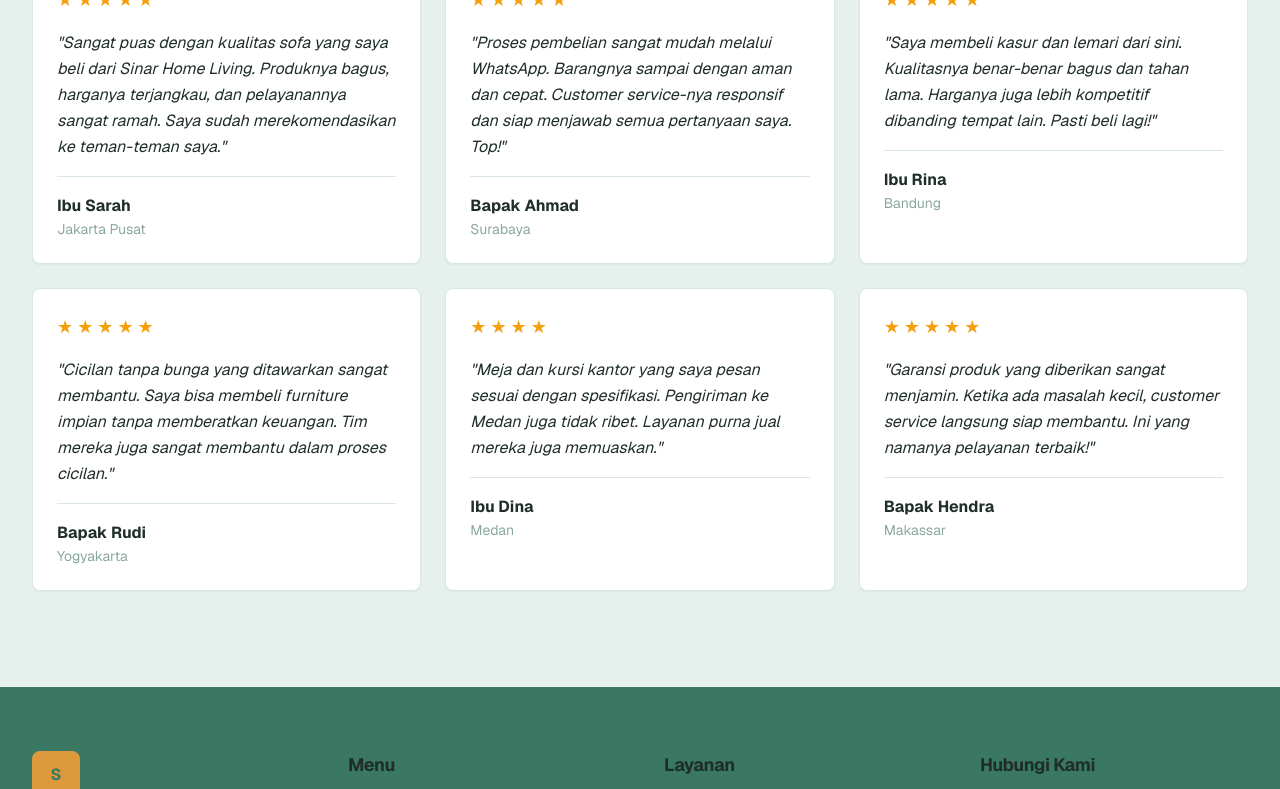
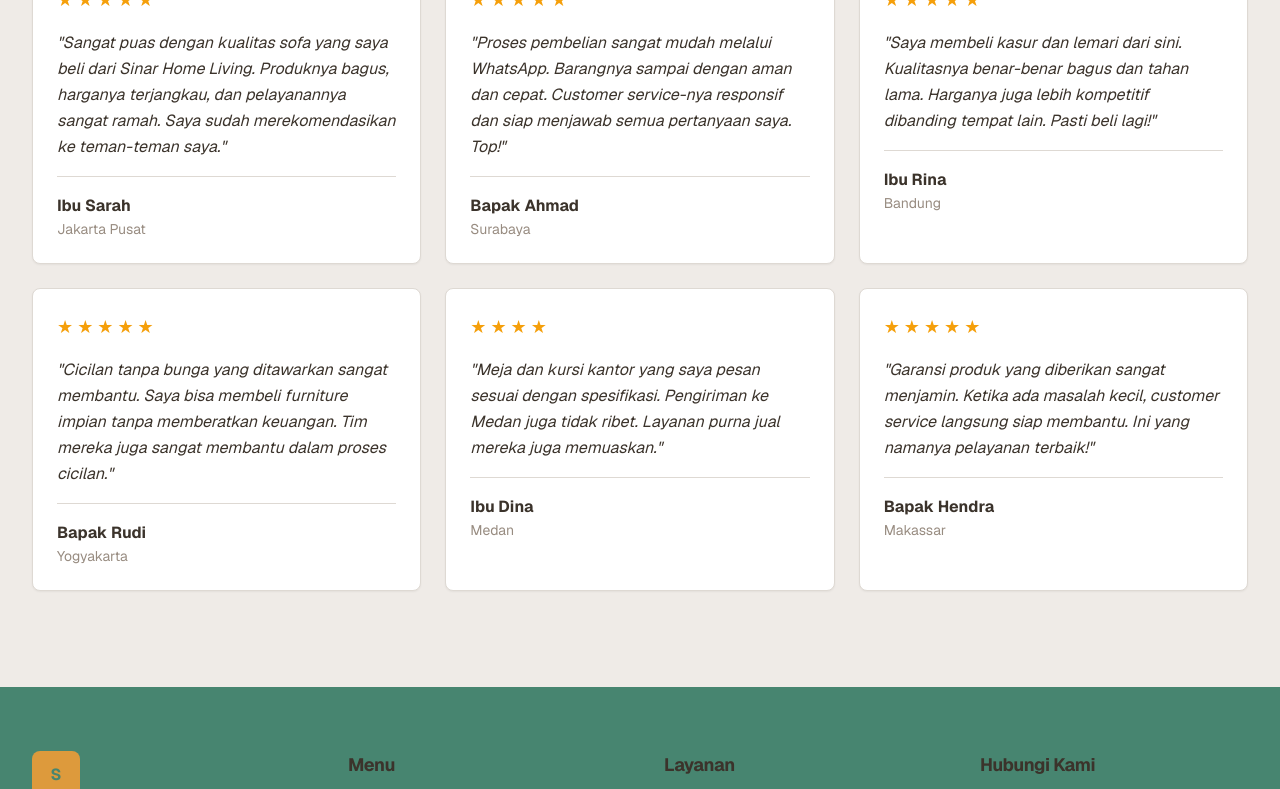
Before and after one commit to bluezdis/sinarhomeliving-website, a Next.js app: page / in a window 1280 px wide. Shown: the part 3666-4455 px from the top of the page. Built offline with nearby package versions, Linux system fonts and the light colour scheme.

Commit message:
feat: update color scheme to cream and refined green palette
Warmer, elegant, and professional look with consistent HSL values.

```diff
--- a/app/globals.css
+++ b/app/globals.css
@@ -3,23 +3,23 @@
 @tailwind utilities;
 
 :root {
-  /* Professional dark green color palette */
-  --background: 0 0% 100%;
-  --background-light: 160 30% 96%;
-  --foreground: 160 20% 15%;
-  --primary: 160 35% 35%;
-  --primary-light: 160 35% 55%;
-  --primary-dark: 160 35% 25%;
+  /* Cream & refined green color palette */
+  --background: 30 14% 97%;
+  --background-light: 30 18% 95%;
+  --foreground: 30 15% 20%;
+  --primary: 160 30% 40%;
+  --primary-light: 160 35% 60%;
+  --primary-dark: 160 30% 28%;
   --accent: 35 70% 55%;
   --accent-light: 35 70% 75%;
-  --secondary: 160 25% 92%;
-  --secondary-light: 160 25% 97%;
-  --border: 160 25% 88%;
+  --secondary: 30 20% 92%;
+  --secondary-light: 30 25% 96%;
+  --border: 30 15% 85%;
   --success: 142 76% 36%;
   --warning: 38 92% 50%;
   --error: 0 84% 60%;
-  --muted: 160 15% 60%;
-  --muted-foreground: 160 15% 45%;
+  --muted: 30 10% 55%;
+  --muted-foreground: 30 10% 40%;
   --radius: 0.5rem;
 }
 
```
